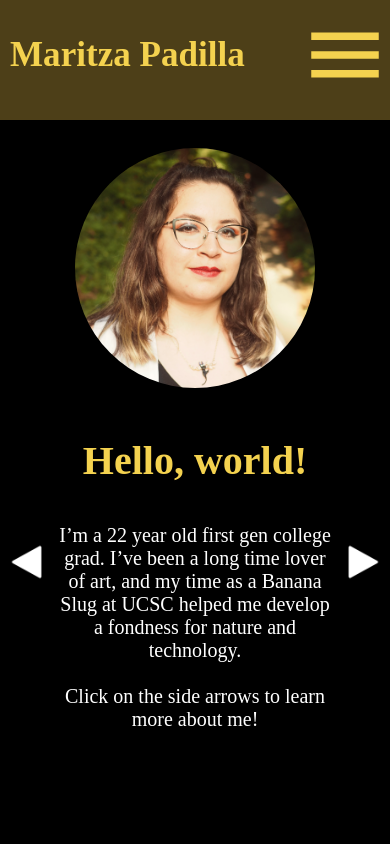
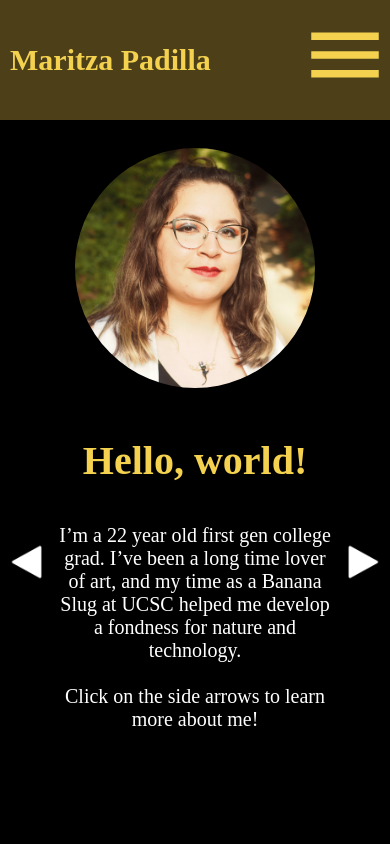
Before and after one commit to mpadil18/my-site, a Next.js app: page /my-site/ in a window 390 px wide. Shown: the top 844 px of the page. Built offline with nearby package versions, Linux system fonts and the light colour scheme; a web font is replaced by a local one.

Commit message:
site title align update mobile

```diff
--- a/src/app/navbar/navbar.css
+++ b/src/app/navbar/navbar.css
@@ -25,6 +25,8 @@
     .site-name {
         color: #F4D24F;
         padding: 0px 10px;
+        font-size: 30px;
+        align-content: center;
     }
     .Menu {
         position: fixed;
```
